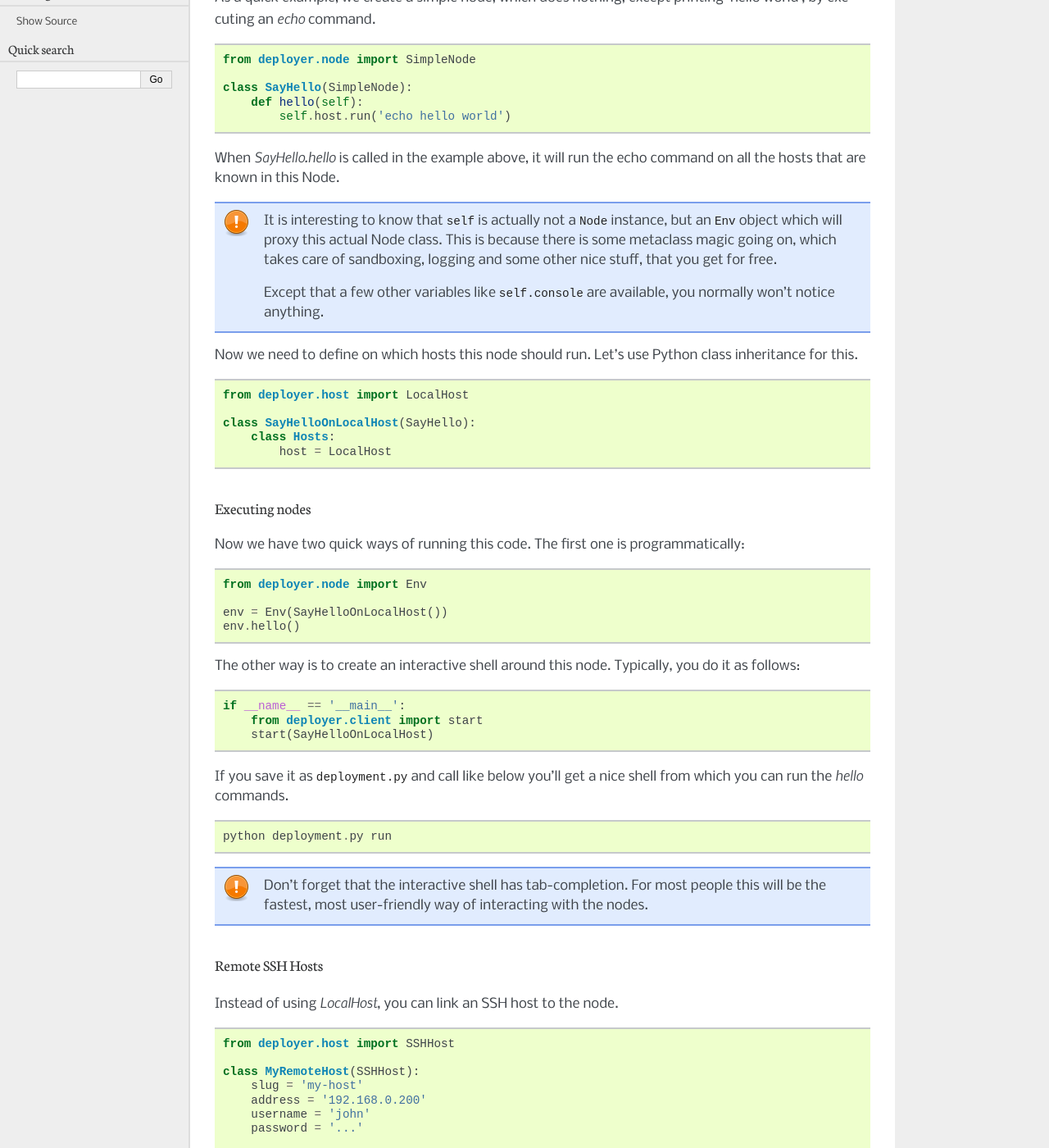
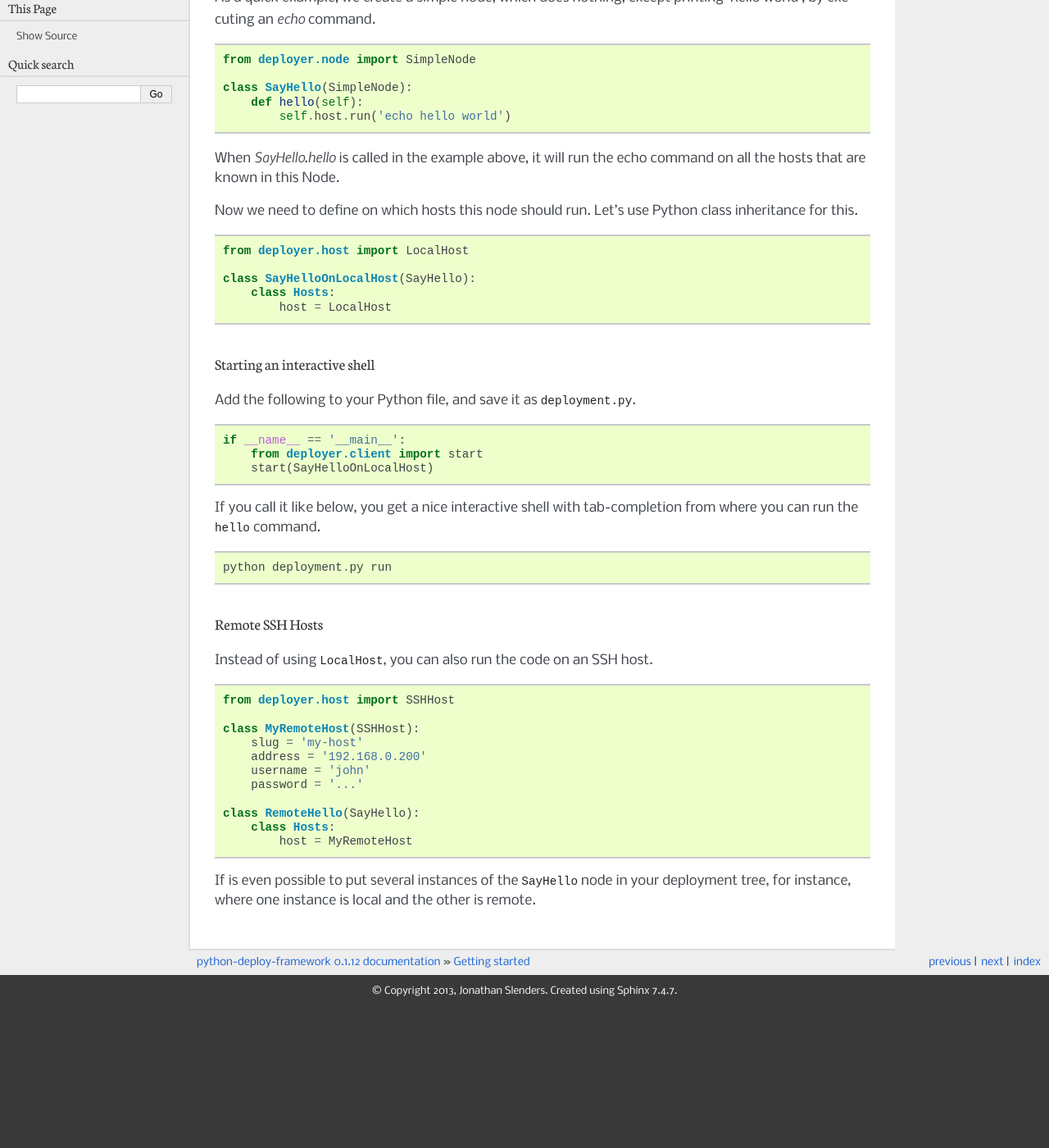
Before and after one commit to jonathanslenders/python-deployer, a Sphinx documentation site: the page built from docs/pages/getting_started.rst, in a window 1280 px wide and 1400 px high, scrolled down 366 px. Shown: the whole window at 82% size. Built offline with Sphinx 7.4.7, drawn with Linux system fonts in a browser that asks for light colours; after the commit the page ends 1594 px from its top, so only the background shows below that; some of the changed text lies outside the part shown.

```diff
--- a/docs/pages/getting_started.rst
+++ b/docs/pages/getting_started.rst
@@ -28,14 +28,6 @@ printing 'hello world', by executing an `echo` command.
 When `SayHello.hello` is called in the example above, it will run the echo
 command on all the hosts that are known in this Node.
 
-.. note:: It is interesting to know that ``self`` is actually not a ``Node`` instance,
-      but an ``Env`` object which will proxy this actual Node class. This is
-      because there is some metaclass magic going on, which takes care of sandboxing,
-      logging and some other nice stuff, that you get for free.
-
-      Except that a few other variables like ``self.console`` are available,
-      you normally won't notice anything.
-
 Now we need to define on which hosts this node should run. Let's use Python
 class inheritance for this.
 
@@ -47,20 +39,10 @@ class inheritance for this.
         class Hosts:
             host = LocalHost
 
-Executing nodes
-***************
+Starting an interactive shell
+*****************************
 
-Now we have two quick ways of running this code. The first one is programmatically:
-
-::
-
-    from deployer.node import Env
-
-    env = Env(SayHelloOnLocalHost())
-    env.hello()
-
-The other way is to create an interactive shell around this node. Typically,
-you do it as follows:
+Add the following to your Python file, and save it as ``deployment.py``.
 
 ::
 
@@ -68,22 +50,18 @@ you do it as follows:
         from deployer.client import start
         start(SayHelloOnLocalHost)
 
-If you save it as ``deployment.py`` and call like below you'll get a nice shell
-from which you can run the `hello` commands.
+If you call it like below, you get a nice interactive shell with tab-completion
+from where you can run the ``hello`` command.
 
 ::
 
     python deployment.py run
 
-.. note:: Don't forget that the interactive shell has tab-completion. For most
-          people this will be the fastest, most user-friendly way of
-          interacting with the nodes.
-
 
 Remote SSH Hosts
 ****************
 
-Instead of using `LocalHost`, you can link an SSH host to the node.
+Instead of using ``LocalHost``, you can also run the code on an SSH host.
 
 ::
 
@@ -98,3 +76,7 @@ Instead of using `LocalHost`, you can link an SSH host to the node.
     class RemoteHello(SayHello):
         class Hosts:
             host = MyRemoteHost
+
+If is even possible to put several instances of the ``SayHello`` node in your
+deployment tree, for instance, where one instance is local and the other is
+remote.
```
Also changed, not shown: docs/pages/interactive_shell.rst (+16 -1 lines), docs/pages/node.rst (+38 -1 lines), 4 other files.
